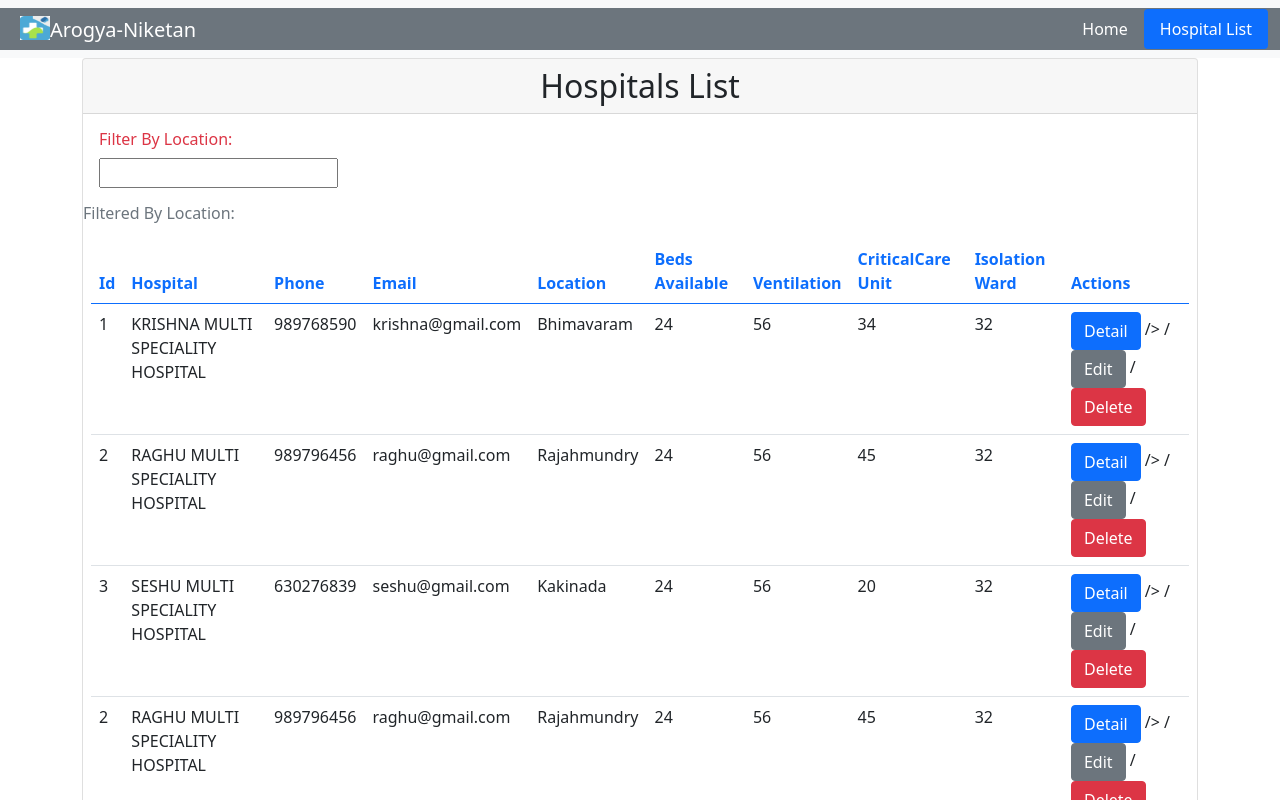
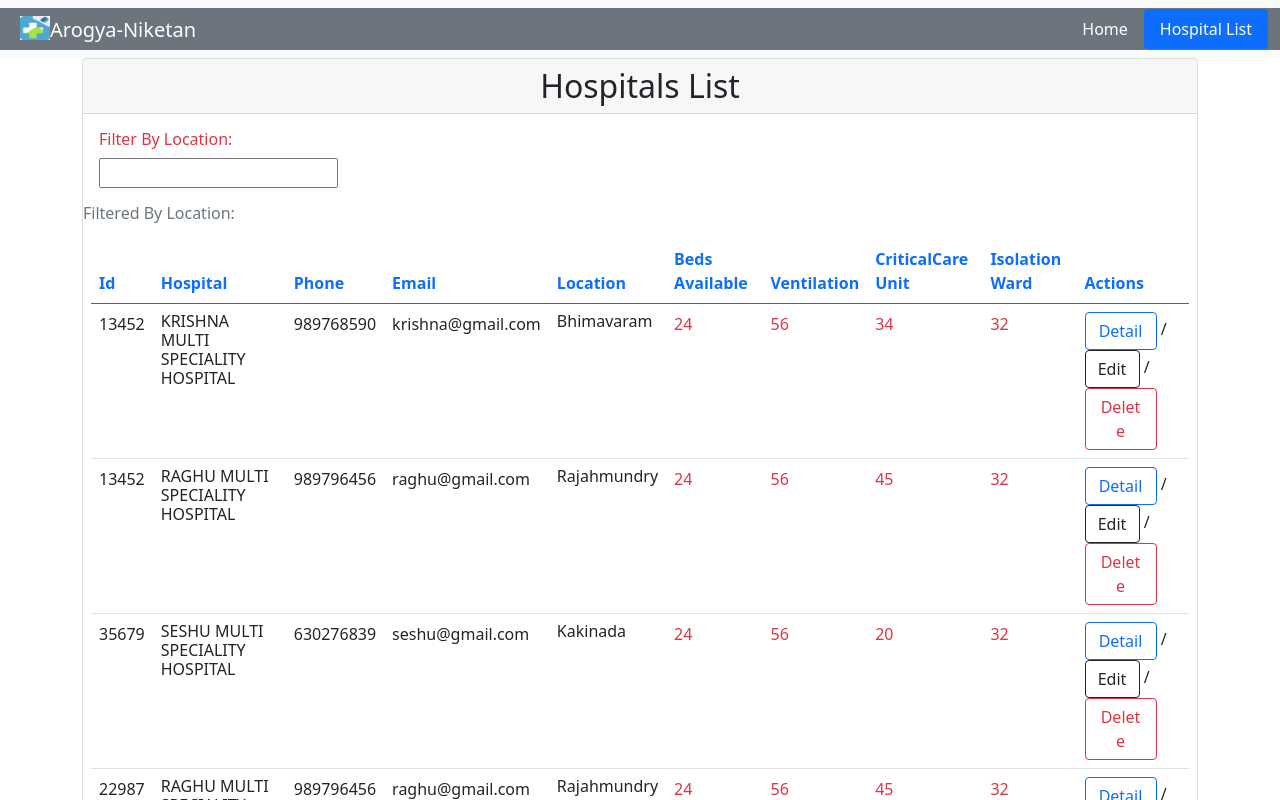
Before and after one commit to Arogya-Niketan/Arogya-Niketan, an Angular app: page /hospitalList in a window 1280 px wide. Shown: the top 800 px of the page. Built offline with nearby package versions, Linux system fonts and the light colour scheme.

Commit message:
Done Detail

```diff
--- a/src/app/HospitalDetails/hospital-detail.component.html
+++ b/src/app/HospitalDetails/hospital-detail.component.html
@@ -1,16 +1,71 @@
-<div class ="card">
+<div class="card">
+  <div class="card-header text-danger h4">
+    {{ pageTitle }}
+  </div>
 
-    <div class="card-header" >
-        {{pageTitle}}
+  <!-- <div class="card-header" >
+        {{pageTitle + ': ' + hospital?.hospitalName}}
+    </div> -->
+  <div class="card-body" *ngIf="hospital">
+    <div class="row">
+      <div class="col-md-8">
+        <div class="row">
+          <div class="col-md-4 text-secondary">Hospital Id :</div>
+          <div class="col-md-8">{{ hospital.id }}</div>
+        </div>
+        <div class="row">
+          <div class="col-md-4 text-secondary">Hospital Name :</div>
+          <div class="col-md-8">{{ hospital.hospitalName }}</div>
+        </div>
+        <div class="row">
+          <div class="col-md-4 text-secondary">Phone :</div>
+          <div class="col-md-8">{{ hospital.phone }}</div>
+        </div>
+        <div class="row">
+          <div class="col-md-4 text-secondary">Email :</div>
+          <div class="col-md-8">{{ hospital.email }}</div>
+        </div>
+        <div class="row">
+          <div class="col-md-4 text-secondary">Location :</div>
+          <div class="col-md-8 bg-light text-primary">
+            {{ hospital.location | uppercase }}
+          </div>
+        </div>
+        <div class="row">
+          <div class="col-md-4 text-secondary">Address :</div>
+          <div class="col-md-8 bg-light text-primary">
+            {{ hospital.address }}
+          </div>
+        </div>
+        <div class="row">
+          <div class="col-md-4 text-secondary">Beds Available :</div>
+          <div class="col-md-8 text-danger">{{ hospital.bedsAvailable }}</div>
+        </div>
+        <div class="row">
+          <div class="col-md-4 text-secondary">Ventilation :</div>
+          <div class="col-md-8 text-danger">{{ hospital.ventilation }}</div>
+        </div>
+        <div class="row">
+          <div class="col-md-4 text-secondary">CriticalCare Unit :</div>
+          <div class="col-md-8 text-danger">
+            {{ hospital.criticalCareUnit }}
+          </div>
+        </div>
+        <div class="row">
+          <div class="col-md-4 text-secondary">IsolationWard :</div>
+          <div class="col-md-8 text-danger">{{ hospital.isolationWard }}</div>
+        </div>
+      </div>
     </div>
 
-    <!-- <div class="card-header" >
-        {{pageTitle + ': ' + hospital?.hospitalName}}
-    </div> -->
     <div class="card-footer">
-        <button class="btn btn-outline-secondary"
-                style="width:80px"
-                (click)="onBack()">
-            <i class ="fa fa-chevron-left"></i>Back</button>
+      <button
+        class="btn btn-outline-dark"
+        style="width: 80px"
+        (click)="onBack()"
+      >
+        <i class="fa fa-chevron-left"></i> Back
+      </button>
     </div>
+  </div>
 </div>
--- a/src/app/HospitalDetails/hospital-detail.component.ts
+++ b/src/app/HospitalDetails/hospital-detail.component.ts
@@ -1,6 +1,7 @@
 import { Component, OnInit } from '@angular/core';
 import { ActivatedRoute, Router } from '@angular/router';
 import { IHospital } from '../Hospitals/hospital';
+import { HospitalService } from '../Hospitals/hospital.service';
 
 @Component({
   //selector: 'app-hospital-detail',
@@ -10,15 +11,29 @@ import { IHospital } from '../Hospitals/hospital';
 export class HospitalDetailComponent implements OnInit {
 
   pageTitle: string = "";
+  errorMessage = '';
   hospital: IHospital | undefined;
 
   constructor(private route: ActivatedRoute,
-    private router: Router) { }
+    private router: Router,
+    private hospitalService: HospitalService) {
+}
 
   ngOnInit(): void {
     const hospitalName = String(this.route.snapshot.paramMap.get("hospitalName"));
     this.pageTitle += `${hospitalName}`;
+    if (hospitalName) {
+      this.getHospital(hospitalName);
+    }
   }
+
+  getHospital(hospitalName: String): void {
+    this.hospitalService.getHospital(hospitalName).subscribe({
+      next: hospital => this.hospital = hospital,
+      error: err => this.errorMessage = err
+    });
+  }
+
 
   onBack(): void{
     this.router.navigate(["/hospitalList"]);
--- a/src/app/Hospitals/hospital.service.ts
+++ b/src/app/Hospitals/hospital.service.ts
@@ -21,10 +21,10 @@ export class HospitalService{
         );
     }
 
-    getProduct(id: number): Observable<IHospital | undefined> {
+    getHospital(hospitalName: String): Observable<IHospital | undefined> {
         return this.getHospitals()
           .pipe(
-            map((hospitals: IHospital[]) => hospitals.find(h => h.id === id))
+            map((hospitals: IHospital[]) => hospitals.find(h => h.hospitalName === hospitalName))
           );
       }
 
--- a/src/app/Hospitals/hospitals-list.component.html
+++ b/src/app/Hospitals/hospitals-list.component.html
@@ -7,28 +7,27 @@
     </div>
   </nav> -->
 
-
 <div class="card">
-
-<div class='card-header h2 text-center'>
-    {{pageTitle}}
+  <div class="card-header h2 text-center">
+    {{ pageTitle }}
   </div>
-<div class='card-body'>
+  <div class="card-body">
     <div class="col-md-2 text-danger h6">Filter By Location:</div>
     <div class="clo-md-4">
-        <input type='text'
-        [(ngModel)]="listFilter"/>
+      <input type="text" [(ngModel)]="listFilter" />
     </div>
   </div>
   <div class="row">
     <div class="col-md-6">
-        <h6 class= "text-secondary" >Filtered By Location: {{listFilter | uppercase}}</h6>
+      <h6 class="text-secondary">
+        Filtered By Location: {{ listFilter | uppercase }}
+      </h6>
     </div>
   </div>
 
   <div class="table-responsive p-2">
     <table class="table" *ngIf="hospitals.length">
-        <thead class= "text-primary">
+      <thead class="text-primary">
         <tr>
           <th>Id</th>
           <th>Hospital</th>
@@ -43,43 +42,57 @@
         </tr>
       </thead>
       <tbody>
-            <tr *ngFor=" let hospital of filteredHospitals">
-                <td>{{hospital.id}}</td>
-                <td>{{hospital.hospitalName | uppercase}}</td>
-                <td>{{hospital.phone}}</td>
-                <td>{{hospital.email}}</td>
-                <td>{{hospital.location}}</td>
-                <td>{{hospital.bedsAvailable}}</td>
-                <td>{{hospital.ventilation}}</td>
-                <td>{{hospital.criticalCareUnit}}</td>
-                <td>{{hospital.isolationWard}}</td>
+        <tr *ngFor="let hospital of filteredHospitals">
+          <td>{{ hospital.id }}</td>
+          <td class="h6">{{ hospital.hospitalName | uppercase }}</td>
+          <td>{{ hospital.phone }}</td>
+          <td>{{ hospital.email }}</td>
+          <td class="h6">{{ hospital.location }}</td>
+          <td class="text-danger">{{ hospital.bedsAvailable }}</td>
+          <td class="text-danger">{{ hospital.ventilation }}</td>
+          <td class="text-danger">{{ hospital.criticalCareUnit }}</td>
+          <td class="text-danger">{{ hospital.isolationWard }}</td>
           <td>
-                    <input
+            <button
+              style="width: 55px"
+              className="btn btn-link"
+              class="btn btn-outline-primary"
+              style="width: 72px"
+              [routerLink]="['/hospitals', hospital.hospitalName]"
+            >
+              Detail
+            </button>
+
+            <!-- <input
                     type="button"
                     value="Detail"
                     className="btn btn-link"
-                    class="btn btn-primary"
-                    [routerLink]="['/hospitals', hospital.hospitalName]">
-                  />
+                    class="btn btn-outline-primary"
+                    style='width:55px'
+                    [routerLink]="['/hospitals', hospital.hospitalName]"
+                  /> -->
             /
-                  <input
-                    type="button"
-                    value="Edit"
-                    className="btn btn-link"
-                    class="btn btn-secondary"
-                  />
+            <button class="btn btn-outline-dark" style="width: 55px">
+              <i class="fa fa-chevron-left"></i> Edit
+            </button>
             /
-                  <input
+            <button
+              className="btn btn-link text-danger"
+              class="btn btn-outline-danger"
+              style="width: 72px"
+            >
+              Delete
+            </button>
+            <!-- <input
                     type="button"
                     value="Delete"
-                    className="btn btn-link text-danger"
-                    class="btn btn-danger"
-                  />
+                    className="btn btn-link text-danger "
+                    class="btn btn-outline-danger"
+                    style='width:60px'
+                  /> -->
           </td>
-
         </tr>
       </tbody>
     </table>
   </div>
-
 </div>
--- a/src/app/Welcome/welcome.component.html
+++ b/src/app/Welcome/welcome.component.html
@@ -1,4 +1,5 @@
 <div class="card">
+
 
     <div class="card-header h6 text-dark">
       {{pageTitle}}
--- a/src/assets/db.json
+++ b/src/assets/db.json
@@ -1,7 +1,7 @@
 
  [
     {
-        "id":1,
+        "id":13452,
         "hospitalName": "Krishna Multi Speciality Hospital",
         "phone":"989768590",
         "email":"krishna@gmail.com",
@@ -13,7 +13,7 @@
         "isolationWard":32
     },
     {
-        "id":2,
+        "id":13452,
         "hospitalName": "Raghu Multi Speciality Hospital",
         "phone":"989796456",
         "email":"raghu@gmail.com",
@@ -25,7 +25,7 @@
         "isolationWard":32
     },
     {
-        "id":3,
+        "id":35679,
         "hospitalName": "Seshu Multi Speciality Hospital",
         "phone":"630276839",
         "email":"seshu@gmail.com",
@@ -37,7 +37,7 @@
         "isolationWard":32
     },
     {
-        "id":2,
+        "id":22987,
         "hospitalName": "Raghu Multi Speciality Hospital",
         "phone":"989796456",
         "email":"raghu@gmail.com",
@@ -49,7 +49,7 @@
         "isolationWard":32
     },
     {
-        "id":3,
+        "id":34567,
         "hospitalName": "Seshu Multi Speciality Hospital",
         "phone":"630276839",
         "email":"seshu@gmail.com",
```
Also changed, not shown: src/assets/images/medicalbackground.jpg (added). Lines whose indentation alone changed are shown as unchanged.
